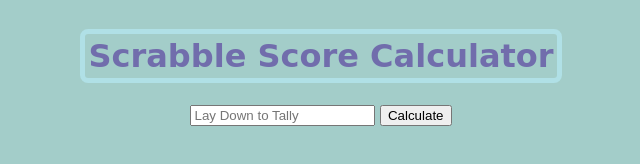
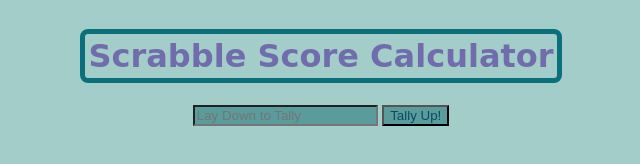
Before and after one commit to michaeliyer/scrabblePoints, a plain HTML site: page index.html in a window 1280 px wide. Shown: the whole page, without its empty margins (319-959 px from the left). Drawn offline with Linux system fonts and the light colour scheme; a web font is replaced by a local one.

Commit message:
Cleaning things up & getting it right.

```diff
--- a/index.html
+++ b/index.html
@@ -13,7 +13,7 @@
     </div>
     <div class="input-section">
         <input type="text" id="inputText" placeholder="Lay Down to Tally">
-        <button onclick="calculateScore()">Calculate</button>
+        <button onclick="calculateScore()">Tally Up!</button>
     </div>
     <div id="output"></div>
     <p id="totalScore"></p>
--- a/script.js
+++ b/script.js
@@ -68,7 +68,7 @@ function calculateScore() {
         } else if  (totalScore > 30 && totalScore <=35 ) {
             scoreMessageEl.innerText = "You're dead to me, fuckface. You're ruined around here!!"
         } else if (totalScore > 35) {
-            scoreMessageEl.innerText = "Get fucked. This is you being ghosted."
+            scoreMessageEl.innerText = "Get fucked. This is you being ghosted. You are totally unloved."
         }
 
         // Add fade-in effect for the score message
--- a/style.css
+++ b/style.css
@@ -1,7 +1,7 @@
 h1 {
     display: inline-block;
     font-family: "Neucha", cursive;
-    border: solid powderblue 5px;
+    border: solid rgb(12, 111, 124) 5px;
     border-radius: 8px;
     padding: 3px;
 }
@@ -22,7 +22,7 @@ body {
 
 #output2 {
     font-size: 20px;
-    color: rgb(224, 161, 14);
+    color: rgb(70, 14, 224);
     margin-top: 20px;
     font-family: "Neucha", cursive;
     opacity: 0;
@@ -57,3 +57,13 @@ body {
         transform: translateY(0);
     }
 }
+
+input {
+    color: rgb(9, 74, 98);
+    background-color: rgb(90, 156, 156);
+}
+
+button {
+    color: rgb(9, 74, 98);
+    background-color: rgb(90, 156, 156);
+}
```
Also changed, not shown: 1 other file.
